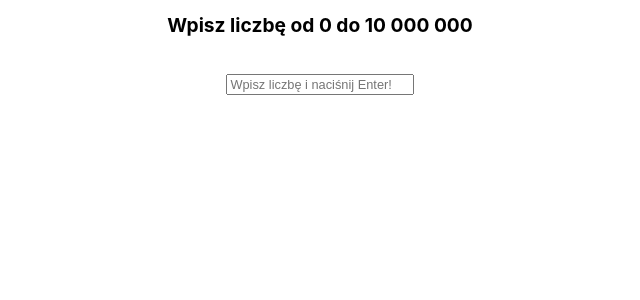
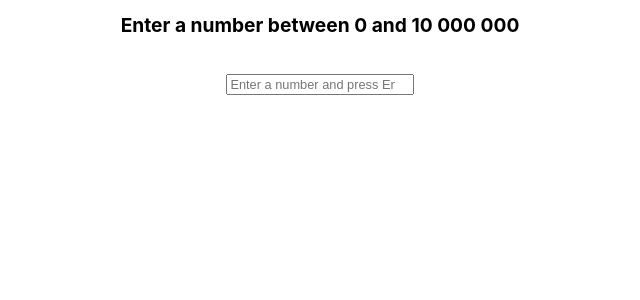
Before and after one commit to Fuzyn/tast-one, a React (Create React App) app: page / in a window 1280 px wide. Shown: the top 300 px of the page, without its empty margins (320-960 px from the left). Built offline with nearby package versions, Linux system fonts and the light colour scheme.

Commit message:
update to english names

```diff
--- a/src/App.js
+++ b/src/App.js
@@ -32,7 +32,7 @@ function App() {
       //If responsible for displaying the message, when there is no single number that is divisible by 3
       if (tableDivisibleNumber.length === 0) {
         evt.target.value = '';
-        return setUserAnswerTable(['Brak liczb podzielnych przez 3!'])
+        return setUserAnswerTable(['No numbers that are divisible by 3!'])
       };
     };
     //Clears input and updates user table numbers divisible by 3
@@ -76,11 +76,11 @@ function App() {
 
   return (
     <div className="App">
-      <h1 className='title'>Wpisz liczbę od 0 do 10 000 000</h1>
+      <h1 className='title'>Enter a number between 0 and 10 000 000</h1>
       <input
         className='input'
         type='number'
-        placeholder="Wpisz liczbę i naciśnij Enter!"
+        placeholder="Enter a number and press Enter!"
         onKeyPress={checkNumber.bind(this)}
         value={value}
         onChange={(e) => {
```
